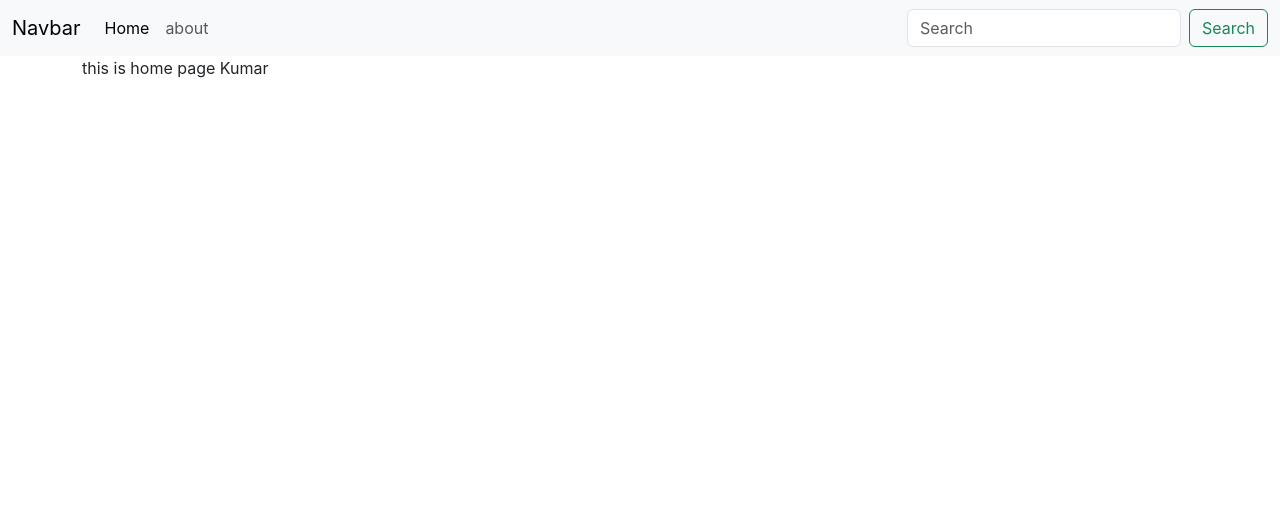
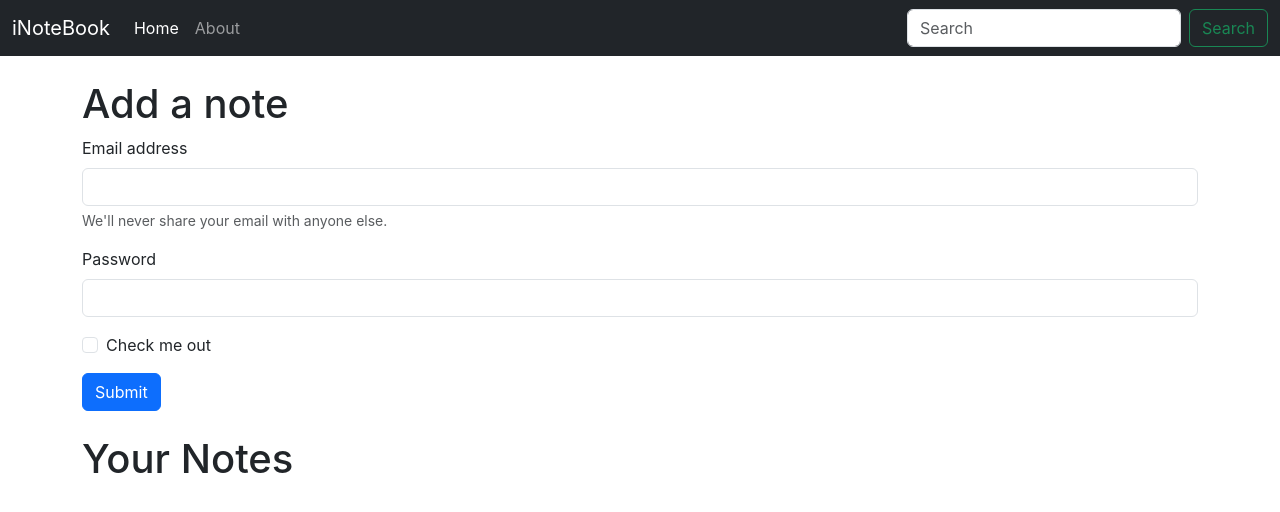
Before and after one commit to ashish-npnits/inotebook, a React (Create React App) app: page / in a window 1280 px wide. Shown: the top 512 px of the page. Built offline with nearby package versions, Linux system fonts and the light colour scheme.

Commit message:
useLocation and added form

```diff
--- a/src/pages/about.js
+++ b/src/pages/about.js
@@ -2,7 +2,7 @@
 
 const  About = () => {
   return (
-    <div className='container'>
+    <div className='container my-4'>
       this is about page
     </div>
   )
--- a/src/pages/components/NavBar.js
+++ b/src/pages/components/NavBar.js
@@ -1,13 +1,14 @@
 import React from 'react';
-import {Outlet, Link } from 'react-router-dom';
+import {Outlet, Link, useLocation } from 'react-router-dom';
 
 function NavBar() {
+    let location = useLocation();
   return (
     <>
-      <nav className="navbar navbar-expand-lg navbar-light bg-light">
+      <nav className="navbar navbar-expand-lg navbar-dark bg-dark">
         <div className="container-fluid">
           <Link className="navbar-brand" to="/home">
-            Navbar
+            iNoteBook
           </Link>
           <button
             className="navbar-toggler"
@@ -23,13 +24,13 @@
           <div className="collapse navbar-collapse" id="navbarSupportedContent">
             <ul className="navbar-nav me-auto mb-2 mb-lg-0">
               <li className="nav-item">
-                <Link className="nav-link active" aria-current="page" to="/home">
+                <Link className={`nav-link ${location.pathname==='/home'||location.pathname==='/'?'active':''}`} aria-current="page" to="/home">
                   Home
                 </Link>
               </li>
               <li className="nav-item">
-                <Link className="nav-link" to="/about">
-                  about
+                <Link className={`nav-link ${location.pathname==='/about'?'active':''}`} to="/about">
+                  About
                 </Link>
               </li>
             </ul>
--- a/src/pages/home.js
+++ b/src/pages/home.js
@@ -1,18 +1,38 @@
-import React, { useContext, useEffect } from 'react'
-import noteContext from '../context/notes/noteContext'
+const Home = () => {
+  return (
+    <div className="container my-4">
+      <h1>Add a note</h1>
+      <form>
+        <div className="mb-3">
+          <label htmlFor="exampleInputEmail1" className="form-label">
+            Email address
+          </label>
+          <input type="email" className="form-control" id="exampleInputEmail1" aria-describedby="emailHelp" />
+          <div id="emailHelp" className="form-text">
+            We'll never share your email with anyone else.
+          </div>
+        </div>
+        <div className="mb-3">
+          <label htmlFor="exampleInputPassword1" className="form-label">
+            Password
+          </label>
+          <input type="password" className="form-control" id="exampleInputPassword1" />
+        </div>
+        <div className="mb-3 form-check">
+          <input type="checkbox" className="form-check-input" id="exampleCheck1" />
+          <label className="form-check-label" htmlFor="exampleCheck1">
+            Check me out
+          </label>
+        </div>
+        <button type="submit" className="btn btn-primary">
+          Submit
+        </button>
+      </form>
+      <div className=" my-4">
+        <h1>Your Notes</h1>
+      </div>
+    </div>
+  );
+};
 
-const  Home = ()=> {
-
-    const a = useContext(noteContext);
-     useEffect(()=>{
-        a.update();
-        // eslint-disable-next-line
-     },[])
-  return (
-    <div className='container'>
-      this is home page {a.state.name}
-    </div>
-  )
-}
-
-export default Home
+export default Home;
```
